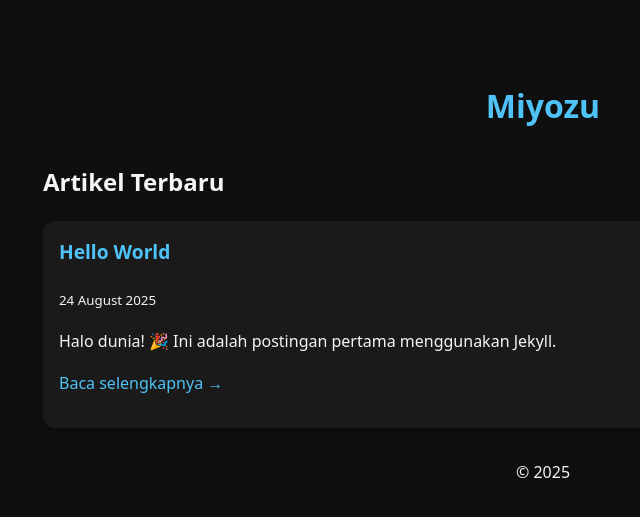
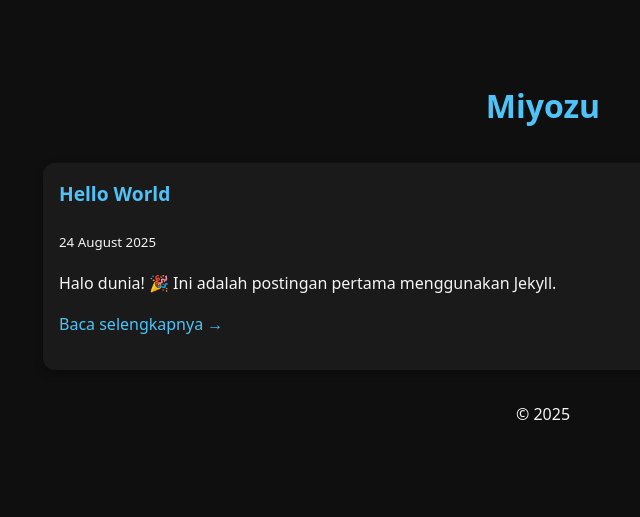
Before and after one commit to miyozu/miyozu.github.io, a Jekyll site: the page built from index.md, in a window 1280 px wide. Shown: the top 517 px of the page, without its empty margins (97-737 px from the left). Built offline with Jekyll 4.4.1, drawn with Linux system fonts in a browser that asks for light colours.

Commit message:
Update index.md

```diff
--- a/index.md
+++ b/index.md
@@ -3,7 +3,6 @@ layout: default
 title: Beranda
 ---
 
-<h2>Artikel Terbaru</h2>
 <div class="grid">
   {% for post in site.posts %}
     <div class="card">
```
